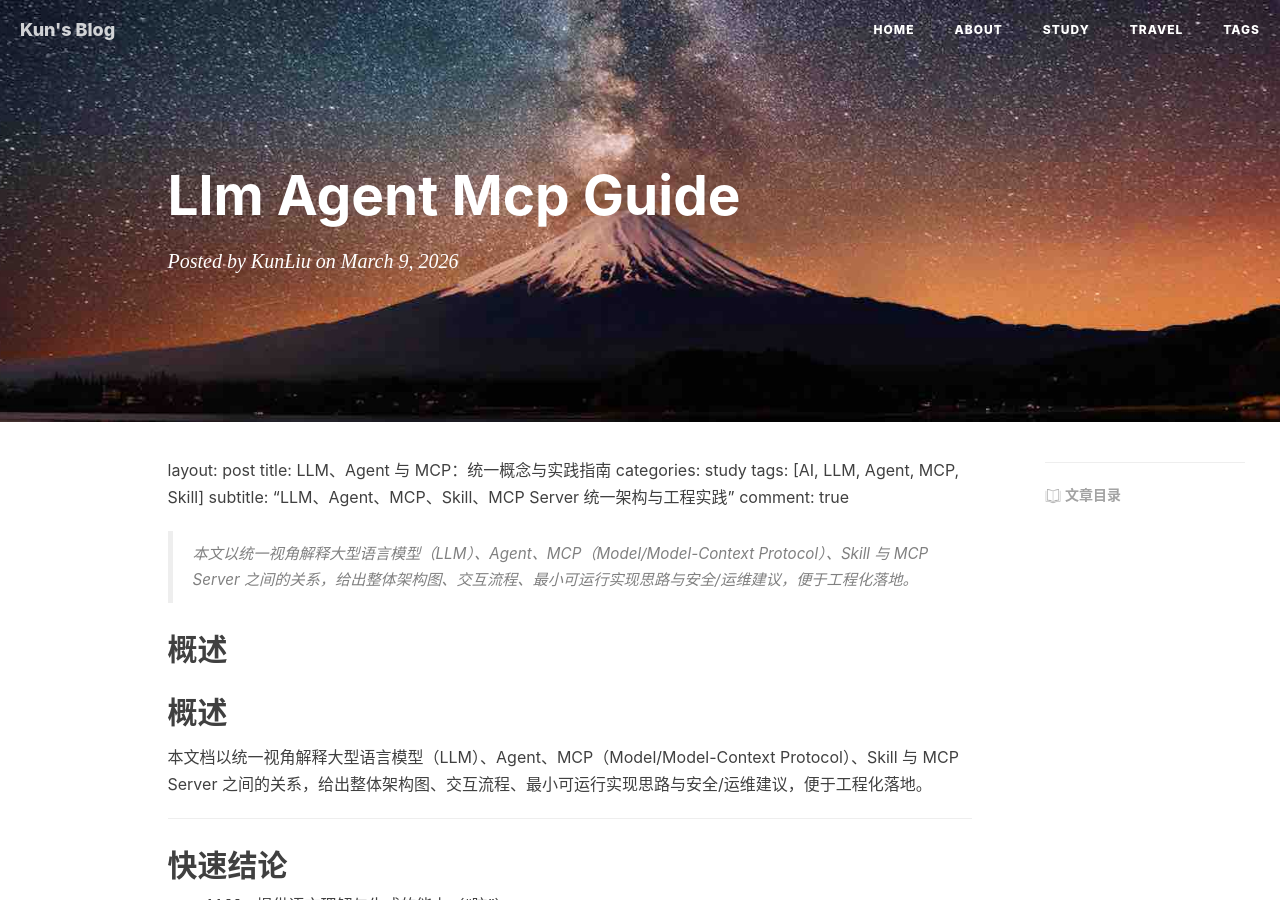
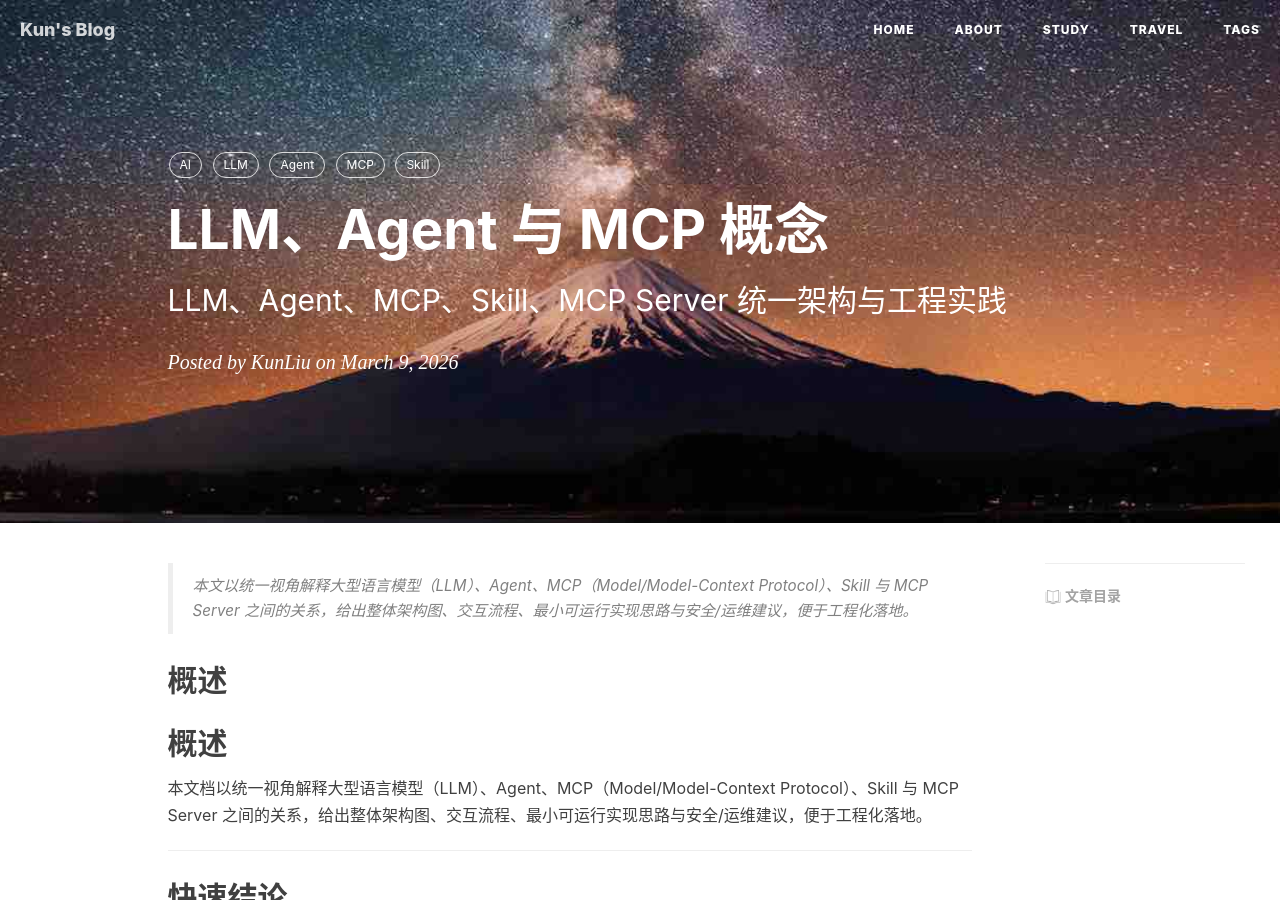
Before and after one commit to liukun2634/liukun2634.github.io, a Jekyll site: the page built from _posts/2026-03-09-llm-agent-mcp-guide.md, in a window 1280 px wide and 900 px high. Built offline with Jekyll 4.4.1, drawn with Linux system fonts in a browser that asks for light colours; nearby versions of some CDN libraries; a script that is not in the unit is left out; comment, search, counter and statistics services are not loaded; some of the changed text lies outside the part shown.

Commit message:
add note for AI model

```diff
--- a/_posts/2026-03-09-llm-agent-mcp-guide.md
+++ b/_posts/2026-03-09-llm-agent-mcp-guide.md
@@ -1,9 +1,11 @@
+---
 layout: post
-title: LLM、Agent 与 MCP：统一概念与实践指南
+title: LLM、Agent 与 MCP 概念
 categories: study
 tags: [AI, LLM, Agent, MCP, Skill]
 subtitle: "LLM、Agent、MCP、Skill、MCP Server 统一架构与工程实践"
 comment: true
+---
 
 > 本文以统一视角解释大型语言模型（LLM）、Agent、MCP（Model/Model-Context Protocol）、Skill 与 MCP Server 之间的关系，给出整体架构图、交互流程、最小可运行实现思路与安全/运维建议，便于工程化落地。
 
```
